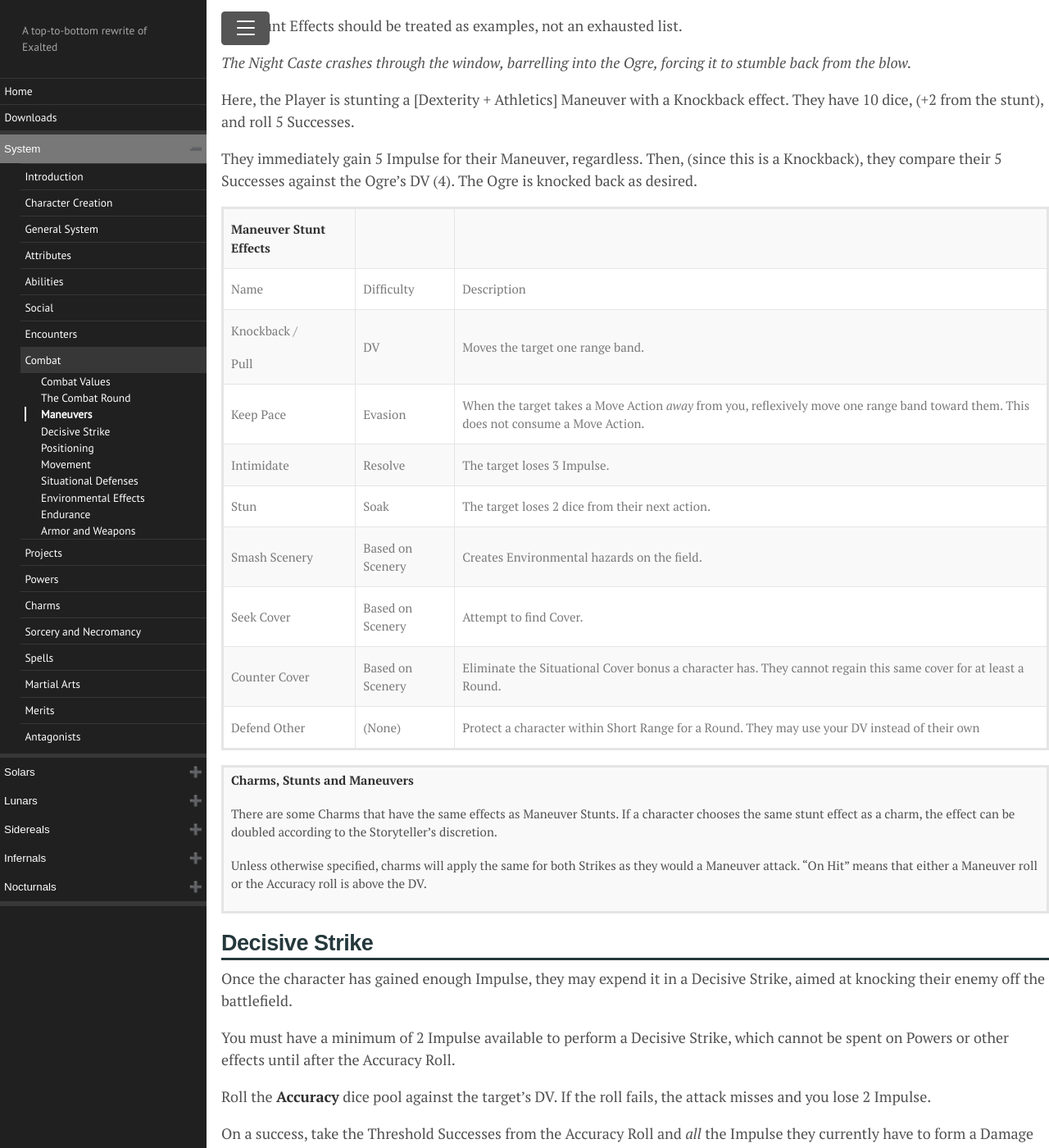
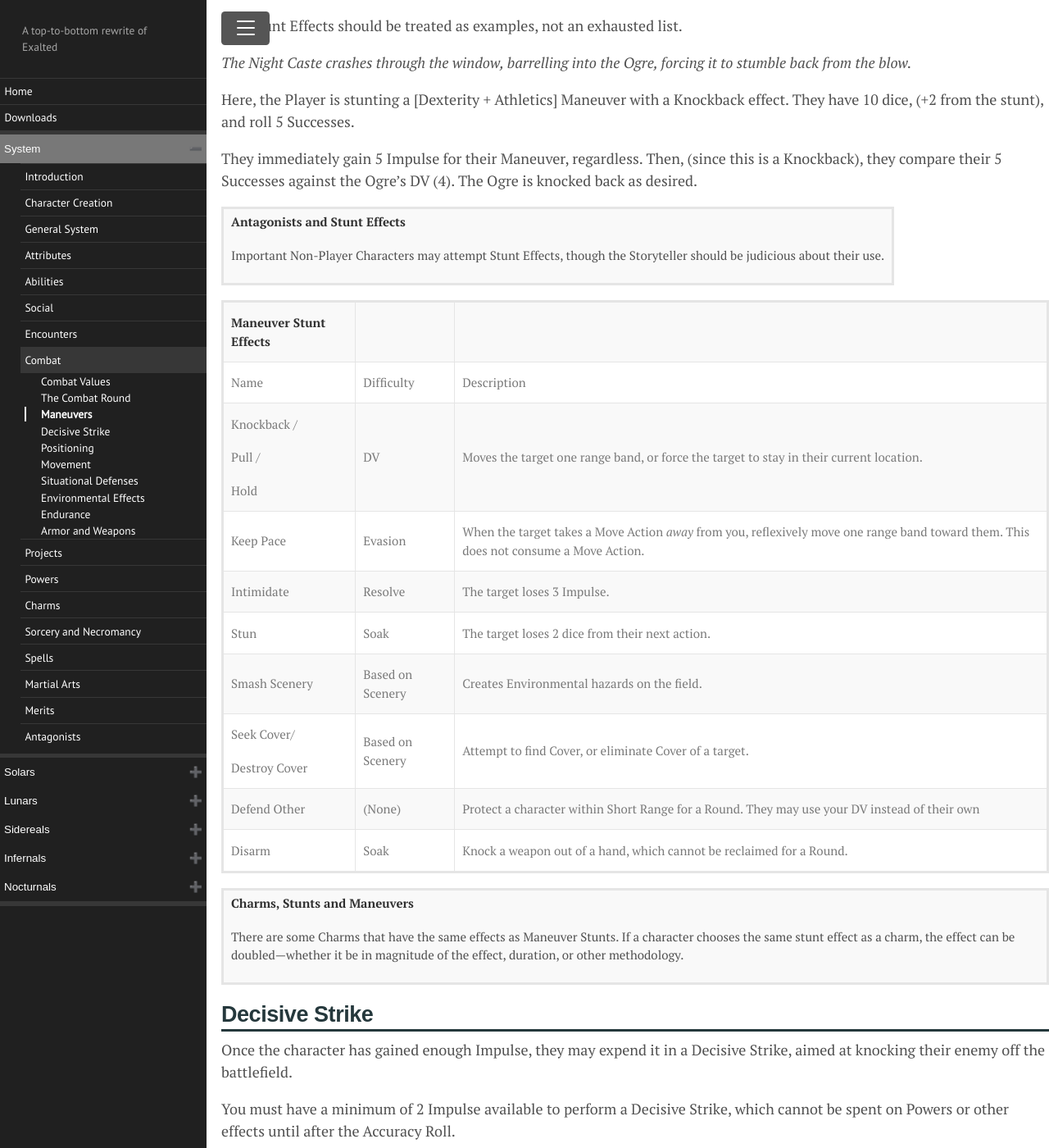
Before and after one commit to Dragonmystic707/exalted-reincarnated, a Jekyll site: the page built from docs/System/Combat.md, in a window 1280 px wide and 1400 px high, scrolled down 3809 px. Shown: the whole window at 82% size. Built offline with Jekyll 4.4.1, drawn with Linux system fonts in a browser that asks for light colours; some of the changed text lies outside the part shown.

```diff
--- a/docs/System/Combat.md
+++ b/docs/System/Combat.md
@@ -211,8 +211,8 @@
 must exceed the difficulty of the action with the roll to take effect.
 
 As a reminder: Stunts are special, interesting descriptions of a
-character’s action. By their nature, they *cannot* be repeated over and
-over again in the same scene.
+character’s action. By their very nature, *Stunt Effects cannot be
+repeated over and over—*they would cease to be a Stunt.
 
 The Stunt Effects should be treated as examples, not an exhausted list.
 
@@ -226,6 +226,15 @@
 They immediately gain 5 Impulse for their Maneuver, regardless. Then,
 (since this is a Knockback), they compare their 5 Successes against the
 Ogre’s DV (4). The Ogre is knocked back as desired.
+
+<table>
+<tbody>
+<tr class="odd">
+<td><p><strong>Antagonists and Stunt Effects</strong></p>
+<p>Important Non-Player Characters may attempt Stunt Effects, though the Storyteller should be judicious about their use.</p></td>
+</tr>
+</tbody>
+</table>
 
 <table>
 <tbody>
@@ -250,13 +259,14 @@
 <tr class="odd">
 <td><blockquote>
 <p>Knockback /</p>
-<p>Pull</p>
+<p>Pull /</p>
+<p>Hold</p>
 </blockquote></td>
 <td><blockquote>
 <p>DV</p>
 </blockquote></td>
 <td><blockquote>
-<p>Moves the target one range band.</p>
+<p>Moves the target one range band, or force the target to stay in their current location.</p>
 </blockquote></td>
 </tr>
 <tr class="even">
@@ -305,27 +315,17 @@
 </tr>
 <tr class="even">
 <td><blockquote>
-<p>Seek Cover</p>
+<p>Seek Cover/</p>
+<p>Destroy Cover</p>
 </blockquote></td>
 <td><blockquote>
 <p>Based on Scenery</p>
 </blockquote></td>
 <td><blockquote>
-<p>Attempt to find Cover.</p>
+<p>Attempt to find Cover, or eliminate Cover of a target.</p>
 </blockquote></td>
 </tr>
 <tr class="odd">
-<td><blockquote>
-<p>Counter Cover</p>
-</blockquote></td>
-<td><blockquote>
-<p>Based on Scenery</p>
-</blockquote></td>
-<td><blockquote>
-<p>Eliminate the Situational Cover bonus a character has. They cannot regain this same cover for at least a Round.</p>
-</blockquote></td>
-</tr>
-<tr class="even">
 <td><blockquote>
 <p>Defend Other</p>
 </blockquote></td>
@@ -336,6 +336,17 @@
 <p>Protect a character within Short Range for a Round. They may use your DV instead of their own</p>
 </blockquote></td>
 </tr>
+<tr class="even">
+<td><blockquote>
+<p>Disarm</p>
+</blockquote></td>
+<td><blockquote>
+<p>Soak</p>
+</blockquote></td>
+<td><blockquote>
+<p>Knock a weapon out of a hand, which cannot be reclaimed for a Round.</p>
+</blockquote></td>
+</tr>
 </tbody>
 </table>
 
@@ -343,8 +354,7 @@
 <tbody>
 <tr class="odd">
 <td><p><strong>Charms, Stunts and Maneuvers</strong></p>
-<p>There are some Charms that have the same effects as Maneuver Stunts. If a character chooses the same stunt effect as a charm, the effect can be doubled according to the Storyteller’s discretion.</p>
-<p>Unless otherwise specified, charms will apply the same for both Strikes as they would a Maneuver attack. “On Hit” means that either a Maneuver roll or the Accuracy roll is above the DV.</p></td>
+<p>There are some Charms that have the same effects as Maneuver Stunts. If a character chooses the same stunt effect as a charm, the effect can be doubled—whether it be in magnitude of the effect, duration, or other methodology.</p></td>
 </tr>
 </tbody>
 </table>
@@ -389,86 +399,6 @@
 Once damage has been calculated, it is spread out among all the targets
 at the Player’s discretion. e.g. If 5 damage is rolled, they can decide
 to place 1 on one target and 4 on another.
-
-### Stunting Decisive Strikes
-
-If the Player stunts during a Decisive Strike, they gain +2 dice to
-their Accuracy Roll, and they have access to more powerful **Decisive
-Stunt Effects.**
-
-These Stunt Effects have a higher bar to clear, and the difficulty is
-based around the *Damage Roll*.
-
-The Player may decide to use the lesser Maneuver Stunt Effect in place
-of a Decisive Stunt Effect, but still must use the Damage Roll.
-
-<table>
-<tbody>
-<tr class="odd">
-<td><blockquote>
-<p><strong>Decisive Strike Stunt Effects</strong></p>
-</blockquote></td>
-<td></td>
-<td></td>
-</tr>
-<tr class="even">
-<td><blockquote>
-<p>Name</p>
-</blockquote></td>
-<td><blockquote>
-<p>Difficulty</p>
-</blockquote></td>
-<td><blockquote>
-<p>Description</p>
-</blockquote></td>
-</tr>
-<tr class="odd">
-<td><blockquote>
-<p>Disarm</p>
-</blockquote></td>
-<td><blockquote>
-<p>Soak</p>
-</blockquote></td>
-<td><blockquote>
-<p>The target drops their weapon, being unable to re-equip it for one Round.</p>
-</blockquote></td>
-</tr>
-<tr class="even">
-<td><blockquote>
-<p>Restrain<br />
-(Grapple)</p>
-</blockquote></td>
-<td><blockquote>
-<p>Evasion</p>
-</blockquote></td>
-<td><blockquote>
-<p>The target becomes unable to move of their own will for one Round, and may be dragged by the attacker’s move action.</p>
-</blockquote></td>
-</tr>
-<tr class="odd">
-<td><blockquote>
-<p>Maim /</p>
-<p>Humiliate /</p>
-<p>Terrorize</p>
-</blockquote></td>
-<td><blockquote>
-<p>DV /</p>
-<p>Guile /</p>
-<p>Resolve</p>
-</blockquote></td>
-<td><blockquote>
-<p>The target suffers the <a href="#Drawbacks|outline">Wound Drawback</a> in the Physical, Social, or Mental Category, respective to the Defense targetted.</p>
-</blockquote></td>
-</tr>
-<tr class="even">
-<td><blockquote>
-<p>&lt;Reserved&gt;</p>
-</blockquote></td>
-<td></td>
-<td></td>
-</tr>
-</tbody>
-</table>
 
 Positioning
 -----------
@@ -643,6 +573,62 @@
 ---------------------
 
 &lt;&lt;TODO&gt;&gt;
+
+<table>
+<tbody>
+<tr class="odd">
+<td><strong>Environmental Effects</strong></td>
+<td></td>
+<td></td>
+</tr>
+<tr class="even">
+<td><blockquote>
+<p>Effect Type</p>
+</blockquote></td>
+<td><blockquote>
+<p>Lesser</p>
+</blockquote></td>
+<td><blockquote>
+<p>Greater</p>
+</blockquote></td>
+</tr>
+<tr class="odd">
+<td>Damaging</td>
+<td>Any who end their turn in the area lose 3 Endurance</td>
+<td>Any who end their turn in the area or pass through it lose 6 Endurance.</td>
+</tr>
+<tr class="even">
+<td>Impassable</td>
+<td>Must mkae a (Dex + Athletics) check vs 3 to get across.</td>
+<td>Cannot move across</td>
+</tr>
+<tr class="odd">
+<td></td>
+<td></td>
+<td></td>
+</tr>
+<tr class="even">
+<td></td>
+<td></td>
+<td></td>
+</tr>
+<tr class="odd">
+<td></td>
+<td></td>
+<td></td>
+</tr>
+<tr class="even">
+<td></td>
+<td></td>
+<td></td>
+</tr>
+<tr class="odd">
+<td></td>
+<td></td>
+<td></td>
+</tr>
+</tbody>
+</table>
 
 Endurance
 ---------
```
Also changed, not shown: other parts of docs/System/Combat.md (+2 -2 lines), docs/Lunars/Martial_Arts.md (+3 -2 lines), docs/System/Character_Creation.md (+11 -1 lines), docs/System/Charms.md (+25 -10 lines), 7 other files.
